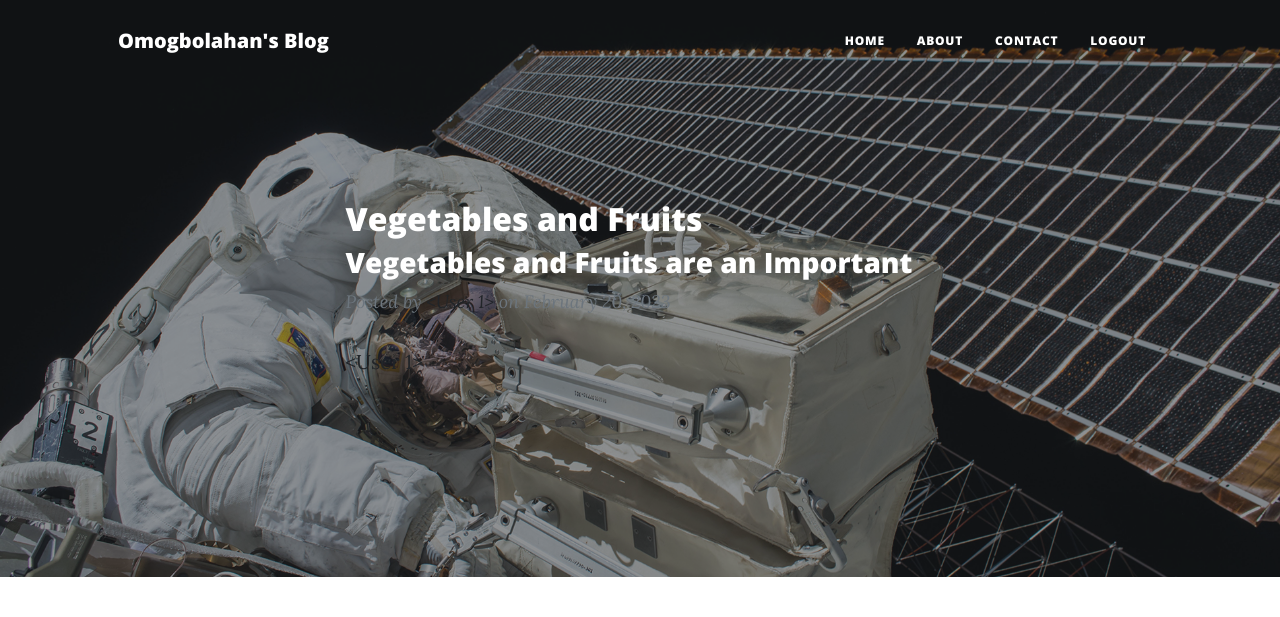
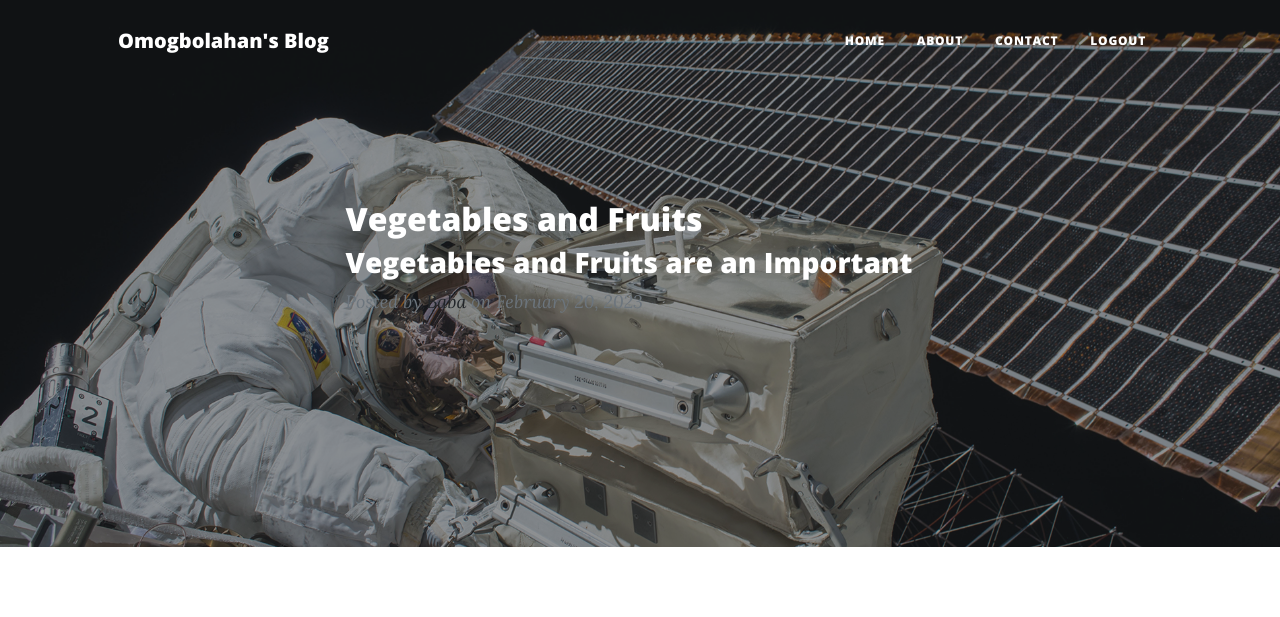
Before and after one commit to omogbolahan94/Blog-Site, a Flask app: page /post/1 in a window 1280 px wide. Shown: the top 617 px of the page. Run offline with Flask 2, Linux system fonts and the light colour scheme; a user stored in the database is signed in; data comes from the database, SQL or seed files in the repository; some libraries are stand-ins or nearby versions.

Commit message:
access post authors name

```diff
--- a/templates/index.html
+++ b/templates/index.html
@@ -49,7 +49,7 @@
                             </a>
                             <p class="post-meta">
                                 Posted by
-                                <a href="#!">{{ current_user.name }}</a>
+                                <a href="#!">{{ post.author.name }}</a>
                                 on {{ post['date'] }}
 
                                 <!--        If user id is 1 then they can see the delete button -->
--- a/templates/show_post.html
+++ b/templates/show_post.html
@@ -33,10 +33,9 @@
                                         <h3 class="post-subtitle">{{ post["subtitle"] }}</h3>
                                         <p class="post-meta">
                                             Posted by
-                                            <a href="#!">{{ post["author"] }}</a>
+                                            <a href="#!">{{ post.author.name }}</a>
                                             on {{ post['date'] }}
                                         </p>
-                                        <a href="{{ url_for('edit_post', post_id=post.id) }}">{{ post["author"] }}</a>
                                     </div>
                         </div>
                     </div>
```
